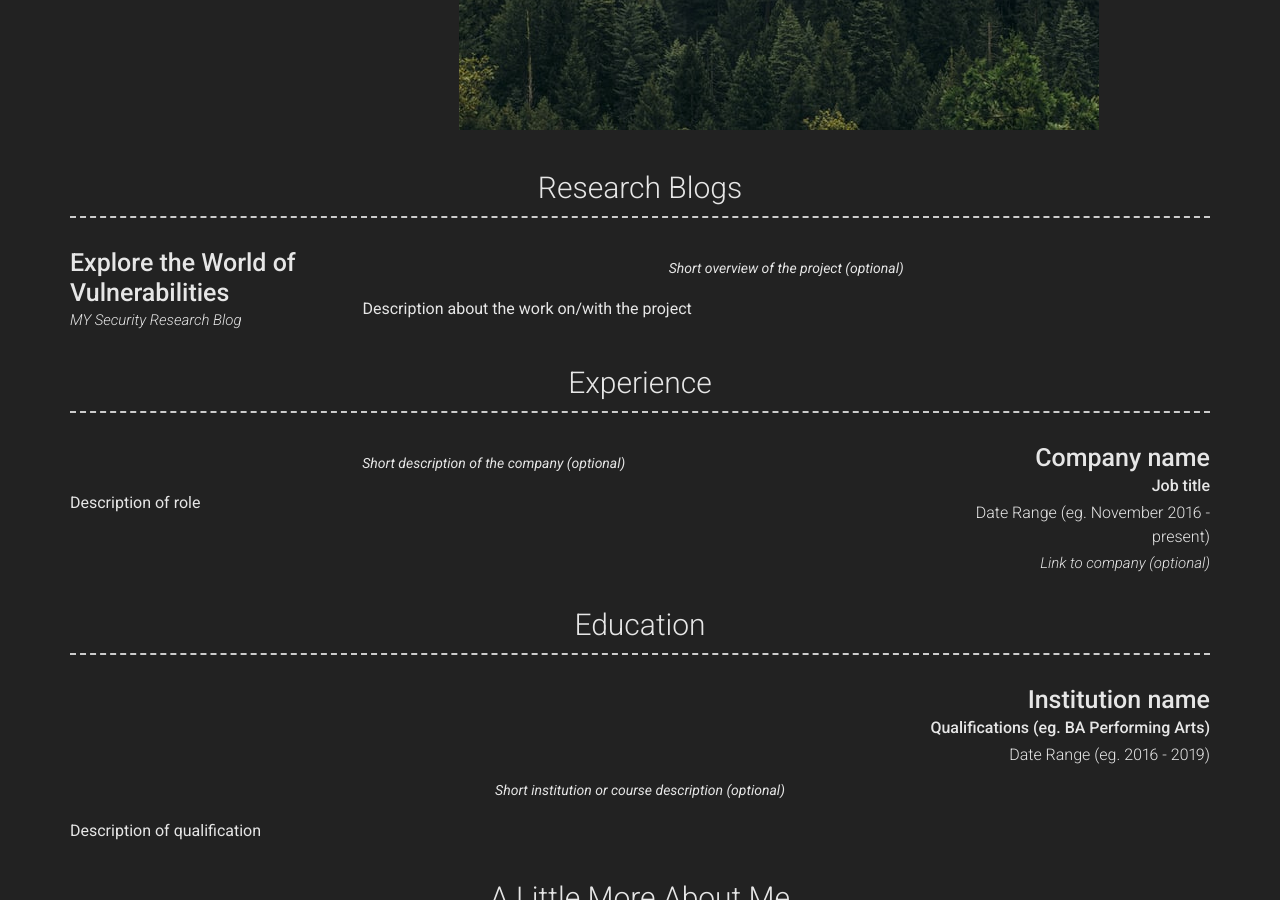
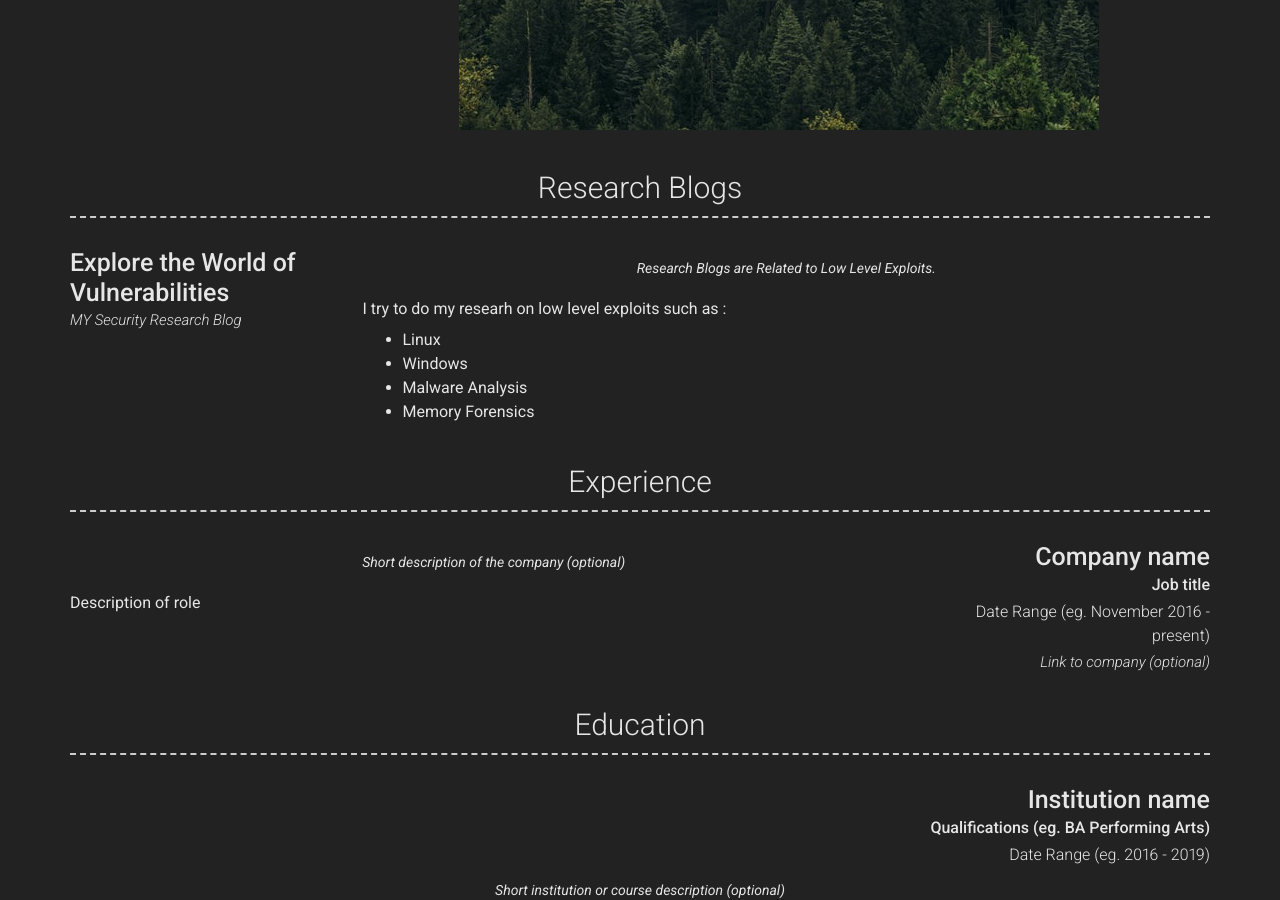
Before and after one commit to yashomer1994/Resume, a Jekyll site: the page built from index.md, in a window 1280 px wide and 900 px high, scrolled down 758 px. Built offline with Jekyll 4.4.1, drawn with Linux system fonts in a browser that asks for light colours; nearby versions of some CDN libraries.

Commit message:
Update _config.yml

```diff
--- a/_config.yml
+++ b/_config.yml
@@ -77,9 +77,13 @@ content:
            #icon: fab fa-github
             #url: MY Security Research Blog (https://yashomer1994.github.io/yash007.github.io/)
         quote: >
-          Short overview of the project (optional)
+          Research Blogs are Related to Low Level Exploits.
         description: | # this will include new lines to allow paragraphs
-          Description about the work on/with the project
+          I try to do my researh on low level exploits such as :
+          - Linux
+          - Windows
+          - Malware Analysis
+          - Memory Forensics
   - title: Experience
     layout: list
     content:
```
